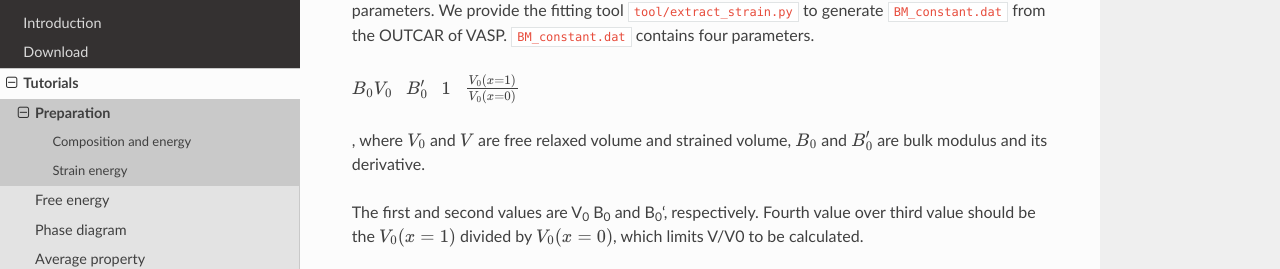
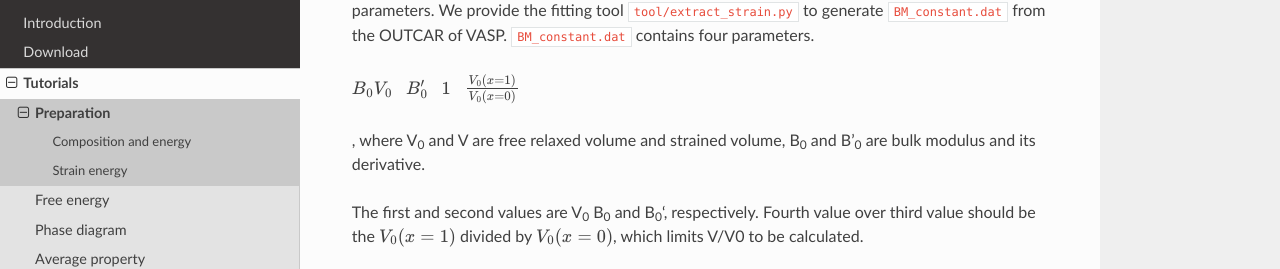
Before and after one commit to Han-Gyuseung/5PG, a Sphinx documentation site: the page built from docs/source/start/tutorial/preparation.rst, in a window 1280 px wide and 900 px high, scrolled down 1190 px, cut to the strip 129-398 px from the top of the window. Built offline with Sphinx 7.4.7 and the Read the Docs theme 2.0.0, drawn with Linux system fonts in a browser that asks for light colours; part of the change alters nothing that is shown.

```diff
--- a/docs/source/start/tutorial/preparation.rst
+++ b/docs/source/start/tutorial/preparation.rst
@@ -59,7 +59,7 @@ We provide the fitting tool ``tool/extract_strain.py`` to generate ``BM_constant
 
 :math:`B_0V_0 \ \ \ B'_0 \ \ \ 1 \ \ \ \frac{V_0(x=1)}{V_0(x=0)}`
 
-, where :math:`V_0` and :math:`V` are free relaxed volume and strained volume, :math:`B_0` and :math:`B'_0` are bulk modulus and its derivative.
+, where V\ :sub:`0`\  and V are free relaxed volume and strained volume, B\ :sub:`0`\  and B'\ :sub:`0`\  are bulk modulus and its derivative.
 
 The first and second values are V\ :sub:`0`\  B\ :sub:`0`\  and B\ :sub:`0`\ ', respectively. Fourth value over third value should be the :math:`V_0(x=1)` divided by :math:`V_0(x=0)`, which limits V/V0 to be calculated.
 
```
